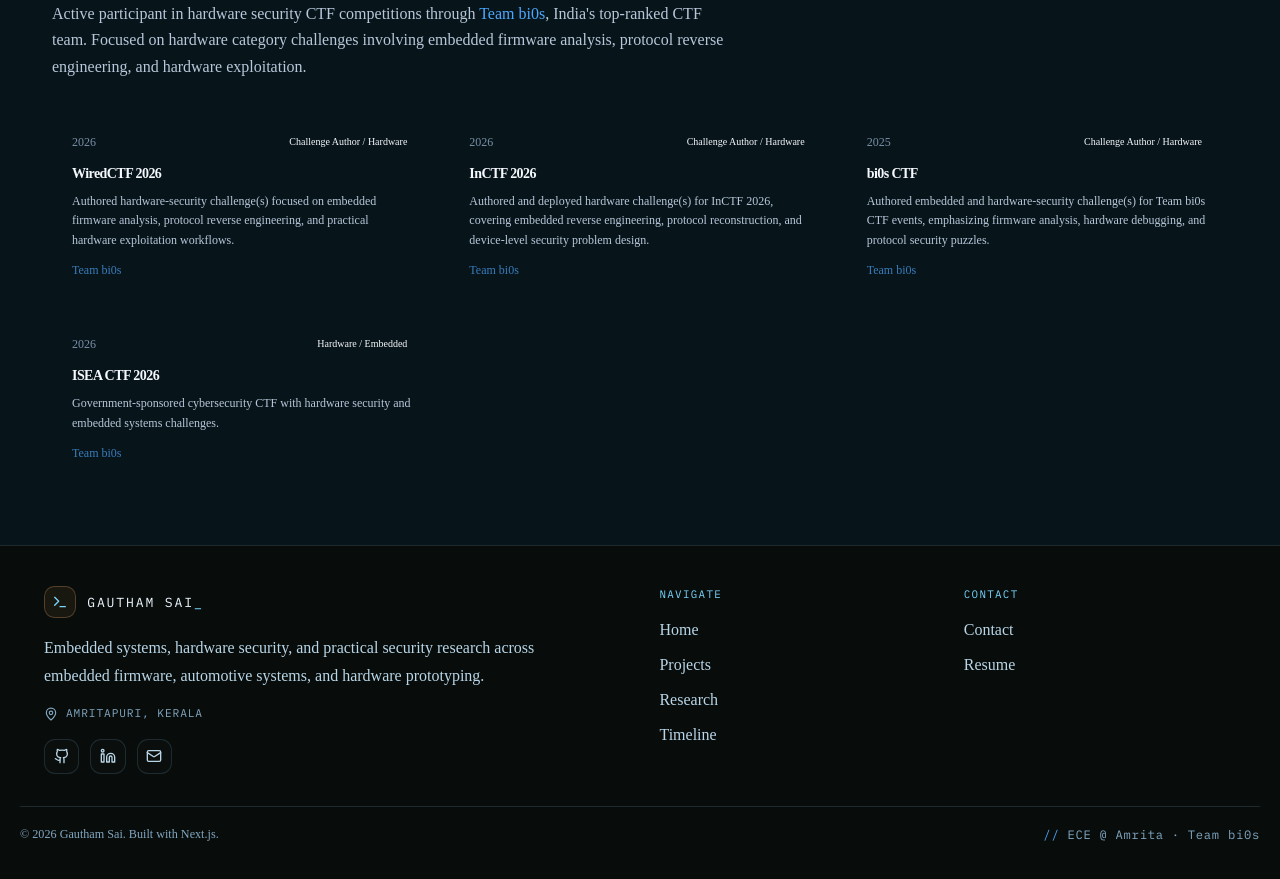
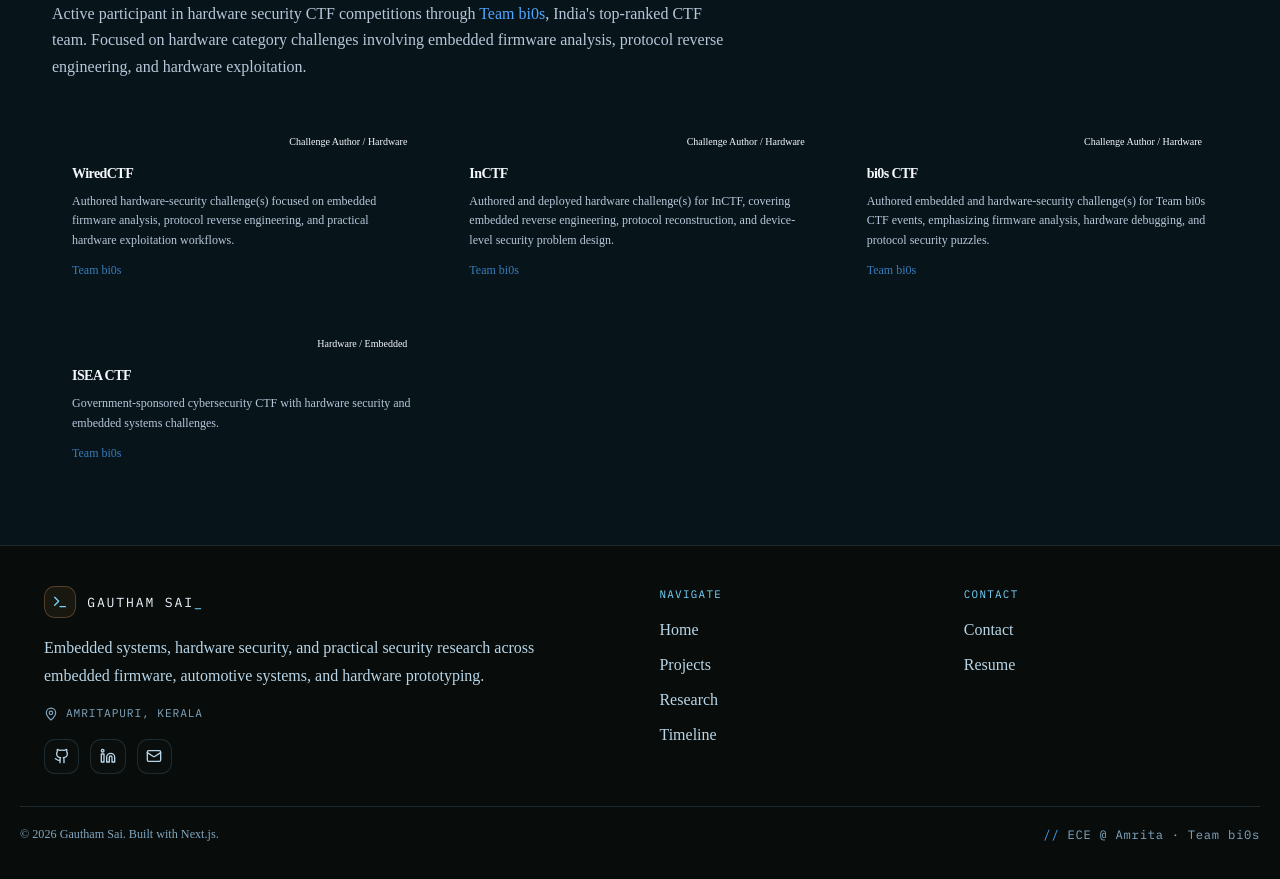
Before and after one commit to gautham-sai05/gautham-sai05.github.io, a Next.js app: page /research in a window 1280 px wide. Shown: the part 1540-2419 px from the top of the page. Built offline with nearby package versions, Linux system fonts and the light colour scheme.

Commit message:
Remove CTF years and streamline challenge list

```diff
--- a/app/research/page.tsx
+++ b/app/research/page.tsx
@@ -168,8 +168,7 @@ export default function ResearchPage() {
                 className="card p-5"
                 aria-labelledby={`ctf-name-${ctf.id}`}
               >
-                <div className="flex items-center justify-between mb-3">
-                  <span className="font-mono text-xs text-text-subtle">{ctf.year}</span>
+                <div className="flex items-center justify-end mb-3">
                   <span className="tag text-[10px] px-1.5 py-0.5">{ctf.category}</span>
                 </div>
                 <h3
--- a/content/data/research.ts
+++ b/content/data/research.ts
@@ -78,7 +78,6 @@ export const researchAreas: ResearchArea[] = [
 export type CTFParticipation = {
   id: string;
   name: string;
-  year: number;
   team: string;
   category: string;
   result?: string;
@@ -87,33 +86,29 @@ export type CTFParticipation = {
 
 export const ctfParticipations: CTFParticipation[] = [
   {
-    id: 'wiredctf-2026',
-    name: 'WiredCTF 2026',
-    year: 2026,
+    id: 'wiredctf',
+    name: 'WiredCTF',
     team: 'Team bi0s',
     category: 'Challenge Author / Hardware',
     description: 'Authored hardware-security challenge(s) focused on embedded firmware analysis, protocol reverse engineering, and practical hardware exploitation workflows.',
   },
   {
-    id: 'inctf-2026',
-    name: 'InCTF 2026',
-    year: 2026,
+    id: 'inctf',
+    name: 'InCTF',
     team: 'Team bi0s',
     category: 'Challenge Author / Hardware',
-    description: 'Authored and deployed hardware challenge(s) for InCTF 2026, covering embedded reverse engineering, protocol reconstruction, and device-level security problem design.',
+    description: 'Authored and deployed hardware challenge(s) for InCTF, covering embedded reverse engineering, protocol reconstruction, and device-level security problem design.',
   },
   {
     id: 'bi0s-ctf',
     name: 'bi0s CTF',
-    year: 2025,
     team: 'Team bi0s',
     category: 'Challenge Author / Hardware',
     description: 'Authored embedded and hardware-security challenge(s) for Team bi0s CTF events, emphasizing firmware analysis, hardware debugging, and protocol security puzzles.',
   },
   {
-    id: 'isea-ctf-2026',
-    name: 'ISEA CTF 2026',
-    year: 2026,
+    id: 'isea-ctf',
+    name: 'ISEA CTF',
     team: 'Team bi0s',
     category: 'Hardware / Embedded',
     description: 'Government-sponsored cybersecurity CTF with hardware security and embedded systems challenges.',
```
